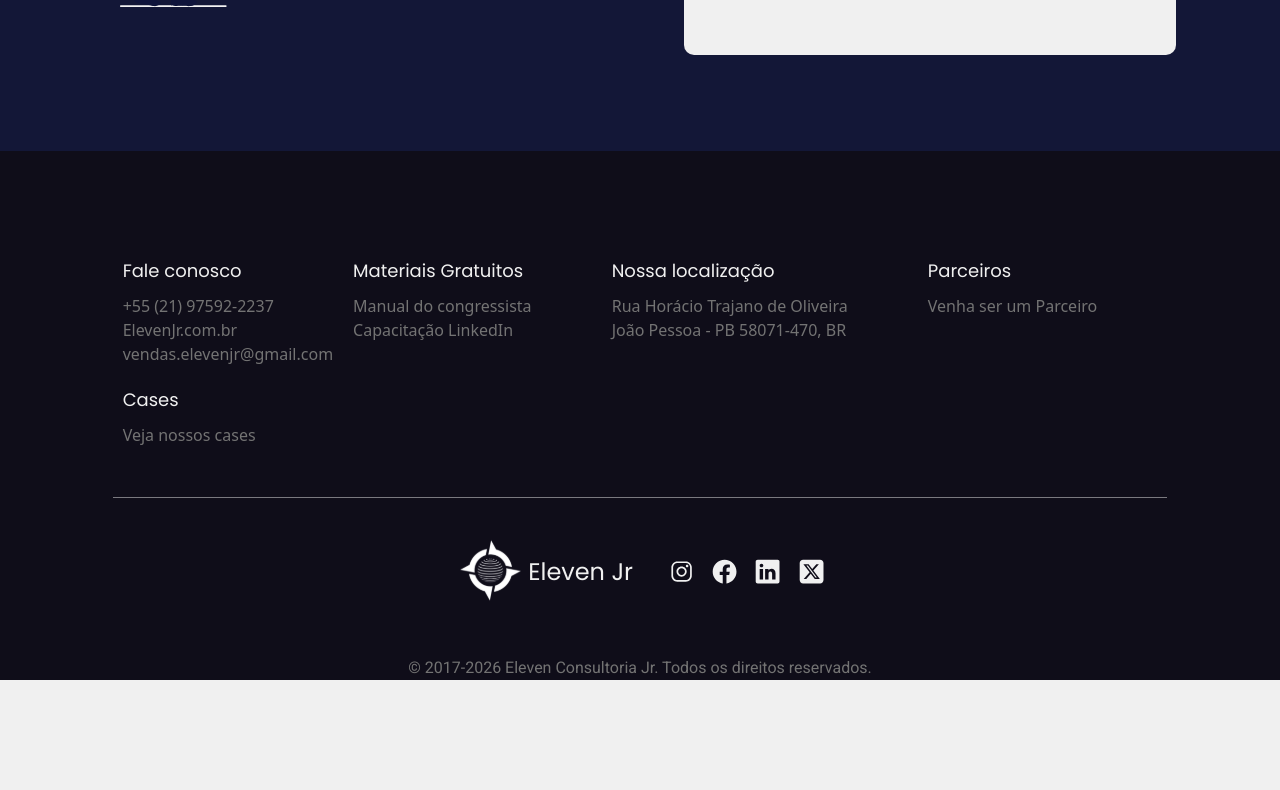
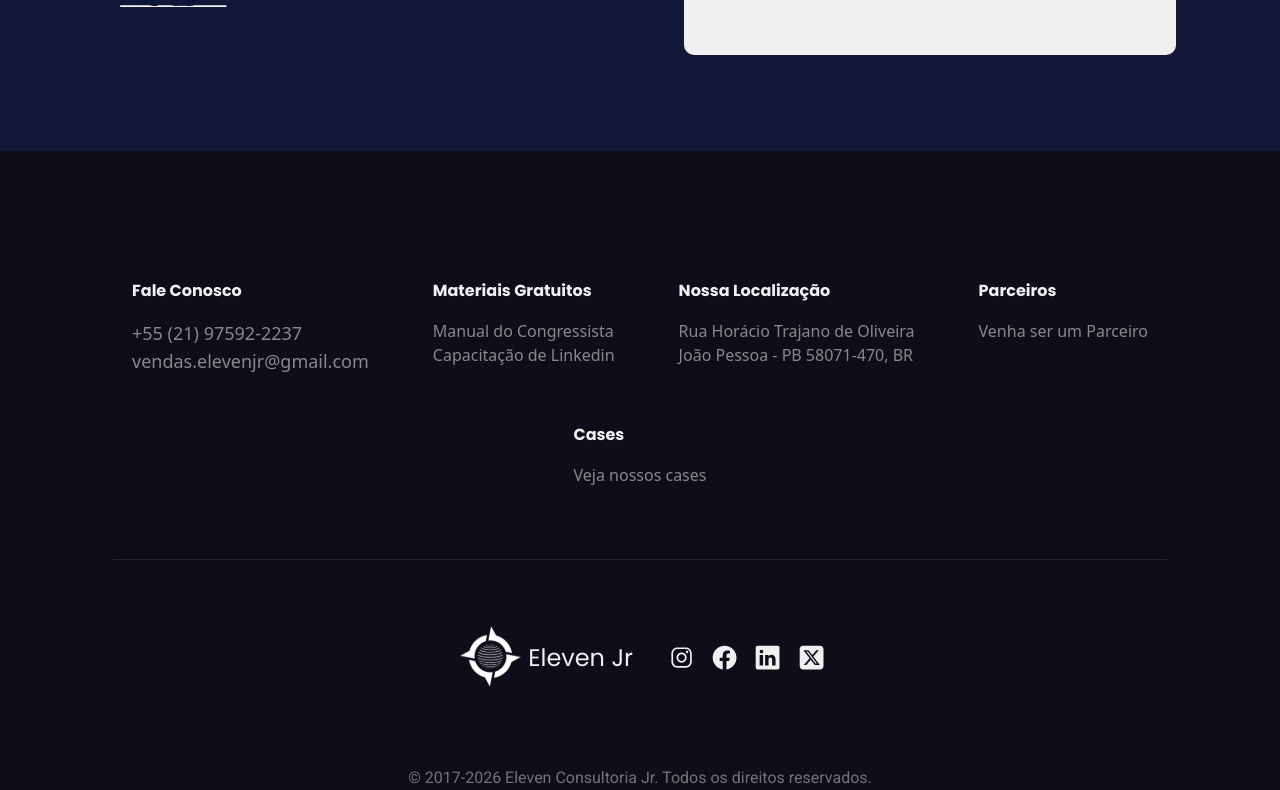
Before and after one commit to knex-projects/eleven-lp, a React (Vite) app in the folder FrontEnd/: page / in a window 1280 px wide. Shown: the part 3011-3801 px from the top of the page. Before the commit the page ends 3691 px from the top, so only its background shows below. Built offline with nearby package versions, Linux system fonts and the light colour scheme.

Commit message:
Refactor: Ajustar o footer para o padrão do protótipo

```diff
--- a/FrontEnd/src/components/layout/Footer/Footer.tsx
+++ b/FrontEnd/src/components/layout/Footer/Footer.tsx
@@ -1,98 +1,70 @@
 import { IoLogoInstagram } from "react-icons/io";
 import { IoLogoFacebook } from "react-icons/io5";
 import { IoLogoLinkedin } from "react-icons/io5";
-import { FaSquareXTwitter } from "react-icons/fa6"; //Ainda não tem o logo X no Io5
+import { FaSquareXTwitter } from "react-icons/fa6";
 import { Link } from "react-router-dom";
 import logo from "@/assets/images/logos/eleven-logo.svg";
 import "@/assets/css/footer/footer.css";
 
 export default function Footer() {
   return (
-    <footer className="text-primary-text lg:px-[8.8%]  max-sm:px-[6%] max-sm:pt-16 px-12 pt-24 bg-footer-background h-full">
-      <div className="flex flex-wrap flex-col sm:flex-row text-muted-subtext items-start justify-center">
-        <ul className="min-w-50 m-2.5 flex gap-3">
-          <div>
-            <h1 className="text-primary-text mb-2.5 text-[1.125rem]">
-              Fale conosco
-            </h1>
-            <li>
-              <Link to={"https://wa.me/5521975922237"}>
-                +55 (21) 97592-2237
-              </Link>
-            </li>
-            <li>
-              <Link to={"ElevenJr.com.br"}>ElevenJr.com.br</Link>
-            </li>
-            <li>
-              <Link to={"mailto:vendas.elevenjr@gmail.com"}>
-                vendas.elevenjr@gmail.com
-              </Link>
-            </li>
+    <footer className="text-primary-text lg:px-[8.8%] max-sm:px-[6%] max-sm:pt-16 px-12 pt-24 bg-footer-background h-full">
+      <div className="py-8 flex flex-wrap gap-16 gap-y-12 lg:justify-center ">
+        <div className="*:block">
+          <h1 className="text-primary-text font-bold mb-4">Fale Conosco</h1>
+          <div className="*:block text-[#898989] text-lg">
+            <Link target="_blank" to={"https://wa.me/5521975922237"}>
+              +55 (21) 97592-2237
+            </Link>
+            <Link target="_blank" to={"mailto:vendas.elevenjr@gmail.com"}>
+              vendas.elevenjr@gmail.com
+            </Link>
           </div>
-
-          <div className="flex-auto sm:hidden">
-            <h1 className=" text-primary-text mb-2.5 text-[1.125rem]">
-              Parceiros
-            </h1>
-            <li>
-              <a href="/Materiais#Material">
-                Venha ser um Parceiro
-              </a>
-            </li>
-          </div>
-        </ul>
-
-        <ul className="min-w-50 m-2.5 flex-auto pb-5">
-          <h1 className="text-primary-text mb-2.5 text-[1.125rem]">
+        </div>
+        <div>
+          <h1 className="text-primary-text font-bold mb-4">
             Materiais Gratuitos
           </h1>
-          <li>
-            <a href="/Materiais#Material" >
-             Manual do congressista
+          <div className="*:block text-[#898989]">
+            <a target="_blank" href="/Materiais#Material">
+              Manual do Congressista
             </a>
-          </li>{" "}
-          {/*TODO: Add link*/}
-          <li>
-            <a href="/Materiais#Material" >
-             Capacitação LinkedIn
+            <a target="_blank" href="/Materiais#Material">
+              Capacitação de Linkedin
             </a>
-          </li>{" "}
-          {/*TODO: Add link*/}
-        </ul>
-
-        <ul className="min-w-50 m-2.5 flex-auto">
-          <h1 className="text-primary-text mb-2.5 text-[1.125rem]">
-            Nossa localização
+          </div>
+        </div>
+        <div>
+          <h1 className="text-primary-text font-bold mb-4">
+            Nossa Localização
           </h1>
-          <li>
-            <Link to={"https://maps.app.goo.gl/z9Qb3vLRjimrj7M36"}>
+          <div className="*:block text-[#898989]">
+            <Link
+              target="_blank"
+              to={"https://maps.app.goo.gl/z9Qb3vLRjimrj7M36"}
+            >
               Rua Horácio Trajano de Oliveira
               <br /> João Pessoa - PB 58071-470, BR
             </Link>
-          </li>
-        </ul>
+          </div>
+        </div>
+        <div>
+          <h1 className="text-primary-text font-bold mb-4">Parceiros</h1>
+          <div className="*:block text-[#898989]">
+            <a href="/#Form">Venha ser um Parceiro</a>
+          </div>
+        </div>
+        <div>
+          <h1 className="text-primary-text font-bold mb-4">Cases</h1>
+          <div className="*:block text-[#898989]">
+            <a href="/Cases#Cases">Veja nossos cases</a>
+          </div>
+        </div>
+      </div>
 
-        <ul className="min-w-50 m-2.5 flex-auto max-sm:hidden">
-          <h1 className="text-primary-text mb-2.5 text-[1.125rem]">
-            Parceiros
-          </h1>
-          <li>
-            <a href="/#Form">
-              Venha ser um Parceiro
-            </a>
-          </li>
-        </ul>
+      <hr className="mt-10 opacity-10 " />
 
-        <ul className="min-w-50 m-2.5 flex-auto max-sm:hidden">
-          <h1 className="text-primary-text mb-2.5 text-[1.125rem]">Cases</h1>
-          <li>
-            <a   href="/Cases#Cases">Veja nossos cases</a>
-          </li>
-        </ul>
-      </div>
-      <hr className="mt-10 opacity-50 " />
-
-      <div className="footer-social-medias py-6 gap-5 flex flex-col lg:flex-row items-center justify-between">
+      <div className="footer-social-medias py-12 gap-5 flex flex-col lg:flex-row items-center justify-between">
         <Link to={"/"} className="logo-with-name">
           <img src={logo}></img>
           <h1 className="text-2xl">Eleven Jr</h1>
```
